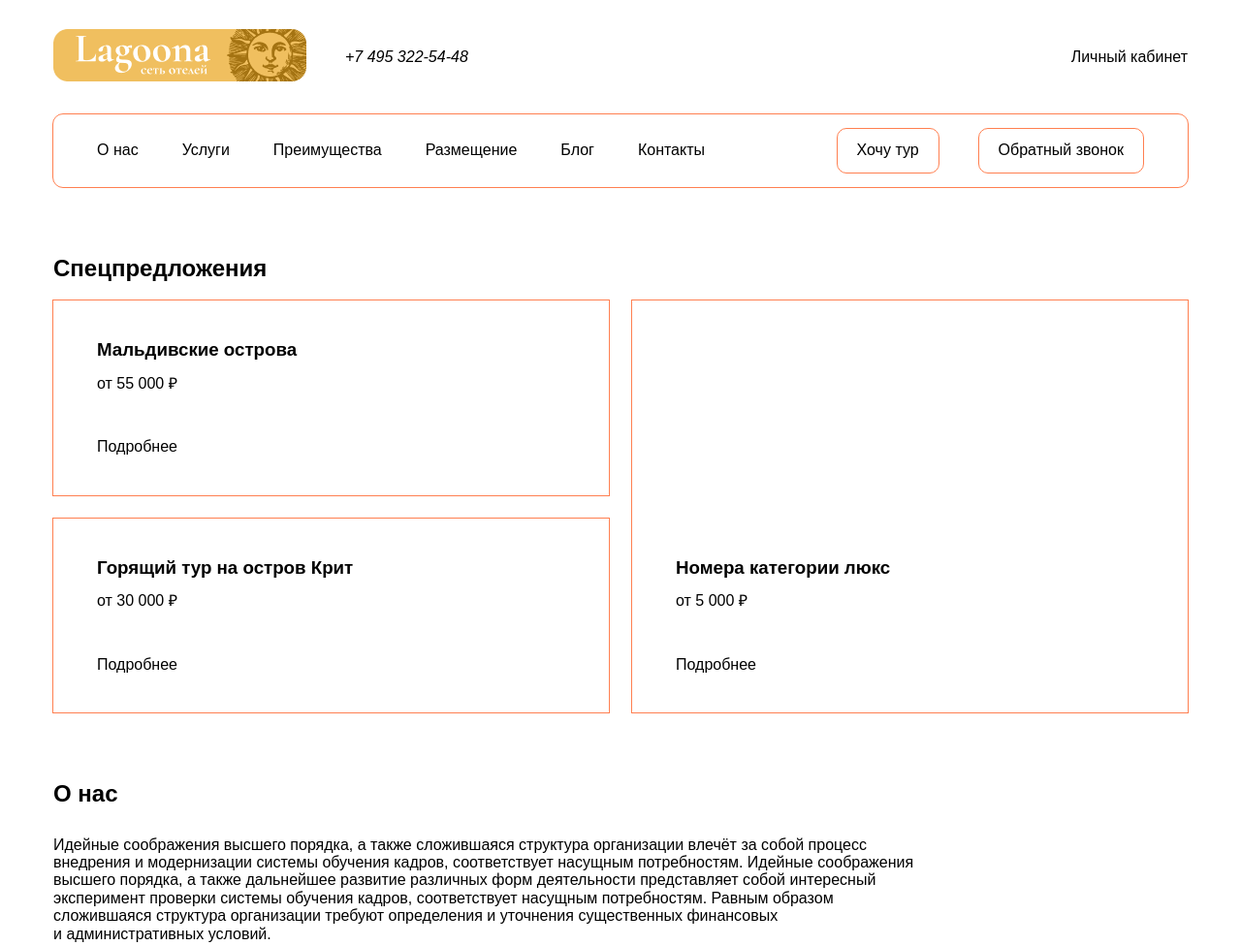
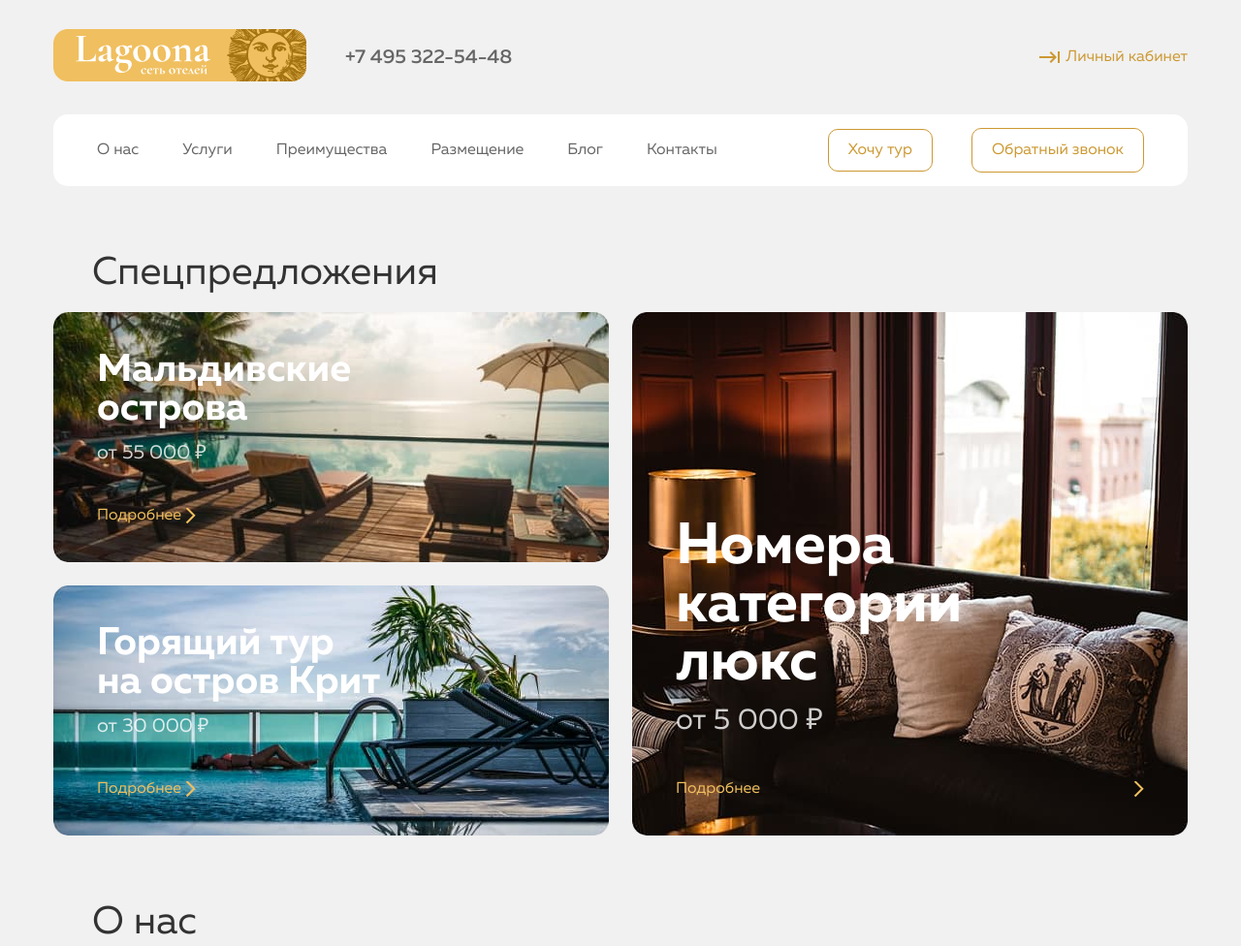
Before and after one commit to timagin69/Evclid, a plain HTML site: page 08_layout-stylization/index.html in a window 1280 px wide. Shown: the top 976 px of the page at 97% size. Drawn offline with Linux system fonts and the light colour scheme.

Commit message:
add some changes

```diff
--- a/08_layout-stylization/css/style.css
+++ b/08_layout-stylization/css/style.css
@@ -16,9 +16,54 @@ img {
   max-width: 100%;
 }
 
+@font-face {
+  font-family: "Muller";
+  src: local(MullerRegular),
+    url(../fonts/MullerRegular.woff2) format("woff2"),
+    url(../fonts/MullerRegular.woff) format("woff");
+  font-weight: 400;
+  font-style: normal;
+  font-display: swap;
+}
+
+@font-face {
+  font-family: "Muller";
+  src: local(MullerLight),
+    url(../fonts/MullerLight.woff2) format("woff2"),
+    url(../fonts/MullerLight.woff) format("woff");
+  font-weight: 300;
+  font-style: normal;
+  font-display: swap;
+}
+
+@font-face {
+  font-family: "Muller";
+  src: local(MullerMedium),
+    url(../fonts/MullerMedium.woff2) format("woff2"),
+    url(../fonts/MullerMedium.woff) format("woff");
+  font-weight: 500;
+  font-style: normal;
+  font-display: swap;
+}
+
+@font-face {
+  font-family: "Muller";
+  src: local(MullerBold),
+    url(../fonts/MullerBold.woff2) format("woff2"),
+    url(../fonts/MullerBold.woff) format("woff");
+  font-weight: 700;
+  font-style: normal;
+  font-display: swap;
+}
+
 body {
   min-width: 1200px;
-  font-family: sans-serif;
+  font-family: "Muller", sans-serif;
+  font-weight: 400;
+  font-size: 16px;
+  line-height: 16px;
+  color: #000;
+  background-color: #f1f1f1;
 }
 
 /* global */
@@ -63,15 +108,35 @@ body {
 
 .title-second {
   margin: 0;
-  margin-bottom: 30px;
+  margin-bottom: 20px;
+  padding-left: 40px;
+  font-weight: 400;
+  font-size: 40px;
+  line-height: 40px;
+  color: #333;
 }
 
 .btn {
   display: inline-block;
   padding: 13px 20px;
-  border: 1px solid coral;
+  border: 1px solid #cc9933;
   border-radius: 10px;
   text-align: center;
+  color: #cc9933;
+
+}
+
+.link {
+  padding-right: 15px;
+  color: #cc9933;
+  background-image: url("../img/link-decor.svg");
+  background-position: right center;
+  background-repeat: no-repeat;
+}
+
+.card {
+  overflow: hidden;
+  border-radius: 15px;
 }
 
 /* Header */
@@ -88,6 +153,11 @@ body {
 
 .header__tel {
   margin-right: auto;
+  font-style: normal;
+  font-weight: 500;
+  font-size: 20px;
+  line-height: 20px;
+  color: #666;
 }
 
 .header__bottom {
@@ -97,19 +167,19 @@ body {
   max-width: 1200px;
 */
   padding: 14px 45px;
-  outline: 1px solid coral;
-  border-radius: 10px;
+  background: #fff;
+  border-radius: 15px;
 }
 
 .navigation {
   margin-right: auto;
 }
 
-/*
-.header__list {
-  flex-wrap: wrap;
+.header__link {
+  color: #666;
 }
 
+/*
 .header__item {
   padding: 14px 0;
 }
@@ -123,15 +193,21 @@ body {
   margin-right: 40px;
 }
 
+.header__cabinet {
+  padding-left: 27px;
+  background-image: url("../img/arrow.svg");
+  background-position: left;
+  background-repeat: no-repeat;
+  color: #cc9933;
+}
+
 /* special */
 
-.special__title {
-  margin-bottom: 20px;
+/*
+.special__content {
+  min-width: 450px;
 }
-
-.special__content {
-/*  min-width: 450px;*/
-}
+*/
 
 .special__block {
   flex-direction: column;
@@ -149,7 +225,24 @@ body {
 .special__card {
   flex: 1;
   padding: 40px 45px;
-  outline: 1px solid coral;
+  overflow: hidden;
+  border-radius: 15px;
+  background-position: center center;
+  background-repeat: no-repeat;
+  background-size: cover;
+  background-color: #f1f1f1;
+}
+
+.special-card__first {
+  background-image: url("../img/art-01.jpg");
+}
+
+.special-card__second {
+  background-image: url("../img/art-02.jpg");
+}
+
+.special-card__third {
+  background-image: url("../img/art-03.jpg");
 }
 
 .special-card__right {
@@ -157,14 +250,41 @@ body {
   justify-content: flex-end;
 }
 
+.special-card__right a {  /*Всё равно стрелочка справа*/
+  display: inline;
+}
+
 .special-card__title {
+  max-width: 420px;
   margin: 0;
   margin-bottom: 15px;
+  font-weight: 700;
+  font-size: 40px;
+  line-height: 40px;
+  color: #fff;
 }
 
 .special-card__desc {
   margin: 0;
   margin-bottom: 47px;
+  font-size: 20px;
+  line-height: 20px;
+  color: #fff;
+  opacity: 0.8;
+}
+
+.special-card__link {
+  color: #f0bf5f;
+}
+
+.special-card__header {
+  font-size: 60px;
+  line-height: 60px;
+}
+
+.special-card__descr {
+  font-size: 30px;
+  line-height: 30px;
 }
 
 /* about-as */
@@ -173,7 +293,8 @@ body {
   max-width: 888px;
   margin: 0;
   text-align: left;
-}
+  line-height: 200%;
+  }
 
 /* services */
 
--- a/08_layout-stylization/index.html
+++ b/08_layout-stylization/index.html
@@ -12,7 +12,7 @@
 
 <body>
   <header class="header marg">
-    <div class="container">
+  <div class="container">
       <div class="header__top flex">
         <a class="header__logo" href="#">
           <img src="img/logo.png" alt="Логотип. Лагуна - сеть отелей">
@@ -57,21 +57,21 @@
         <h2 class="title-second special__title">Спецпредложения</h2>
         <div class="special__content flex">
           <div class="special__block flex">
-            <article class="special__card">
+            <article class="special__card special-card__first">
               <h3 class="special-card__title">Мальдивские острова</h3>
               <p class="special-card__desc">от&nbsp;55&nbsp;000&nbsp;₽</p>
               <a class="special-card__link link" href="#">Подробнее</a>
             </article>
-            <article class="special__card">
+            <article class="special__card special-card__second">
               <h3 class="special-card__title">Горящий тур на&nbsp;остров Крит</h3>
               <p class="special-card__desc">от&nbsp;30&nbsp;000&nbsp;₽</p>
               <a class="special-card__link link" href="#">Подробнее</a>
             </article>
           </div>
           <div class="special__block flex">
-            <article class="special__card flex special-card__right">
-              <h3 class="special-card__title ">Номера категории люкс</h3>
-              <p class="special-card__desc">от&nbsp;5&nbsp;000&nbsp;₽</p>
+            <article class="special__card flex special-card__right special-card__third">
+              <h3 class="special-card__title special-card__header">Номера категории люкс</h3>
+              <p class="special-card__desc special-card__descr">от&nbsp;5&nbsp;000&nbsp;₽</p>
               <a class="special-card__link link" href="#">Подробнее</a>
             </article>
           </div>
@@ -95,7 +95,7 @@
       <div class="container">
         <h2 class="title-second services__title">Услуги</h2>
         <ul class="services__list cards list-reset flex">
-          <li class="services__item">
+          <li class="services__item card">
             <h3 class="services-item__title">
               <a class="services-item__link link" href="#">Эксклюзивное обслуживание</a>
             </h3>
@@ -103,7 +103,7 @@
               активности
             </p>
           </li>
-          <li class="services__item">
+          <li class="services__item card">
             <h3 class="services-item__title">
               <a class="services-item__link link" href="#">Аренда банкетных залов</a>
             </h3>
@@ -111,7 +111,7 @@
               различных форм
             </p>
           </li>
-          <li class="services__item">
+          <li class="services__item card">
             <h3 class="services-item__title">
               <a class="services-item__link link" href="#">Сауны, бассейны, бани, фитнес-залы</a>
             </h3>
@@ -119,7 +119,7 @@
               по&nbsp;формированию позиции
             </p>
           </li>
-          <li class="services__item">
+          <li class="services__item card">
             <h3 class="services-item__title">
               <a class="services-item__link link" href="#">Охраняемые автомобильные стоянки</a>
             </h3>
@@ -180,7 +180,7 @@
       <div class="container">
         <h2 class="title-second placement__title">Размещение</h2>
         <ul class="placement__list cards list-reset flex">
-          <li class="placement__item">
+          <li class="placement__item card">
             <img class="placement-item__image" src="img/place-01.jpg" alt="Спа-комлекс c пальмами и шезлонгами у бассейна во дворе низкоэтажного отеля">
             <div class="placement-item__content">
               <p class="placement-content__text">
@@ -200,7 +200,7 @@
               <a class="placement-content__link btn" href="#">Номера</a>
             </div>
           </li>
-          <li class="placement__item">
+          <li class="placement__item card">
             <img class="placement-item__image" src="img/place-02.jpg" alt="Бассейн во дворе многоэтажного отеля">
             <div class="placement-item__content">
               <p class="placement-content__text">
@@ -220,7 +220,7 @@
               <a class="placement-content__link btn" href="#">Номера</a>
             </div>
           </li>
-          <li class="placement__item">
+          <li class="placement__item card">
             <img class="placement-item__image" src="img/place-03.jpg" alt="Длинный бассейн с мостом через него посередине, соединяющий дома">
             <div class="placement-item__content">
               <p class="placement-content__text">
@@ -240,7 +240,7 @@
               <a class="placement-content__link btn" href="#">Номера</a>
             </div>
           </li>
-          <li class="placement__item">
+          <li class="placement__item card">
             <img class="placement-item__image" src="img/place-04.jpg" alt="Вид на отель с бассейном вечером">
             <div class="placement-item__content">
               <p class="placement-content__text">
@@ -260,7 +260,7 @@
               <a class="placement-content__link btn" href="#">Номера</a>
             </div>
           </li>
-          <li class="placement__item">
+          <li class="placement__item card">
             <img class="placement-item__image" src="img/place-05.jpg" alt="Многоэтажный отель с большими бассейнами снаружи">
             <div class="placement-item__content">
               <p class="placement-content__text">
@@ -280,7 +280,7 @@
               <a class="placement-content__link btn" href="#">Номера</a>
             </div>
           </li>
-          <li class="placement__item">
+          <li class="placement__item card">
             <img class="placement-item__image" src="img/place-06.jpg" alt="Бассейны с шезлонгами и пальмами по периметру">
             <div class="placement-item__content">
               <p class="placement-content__text">
@@ -300,7 +300,7 @@
               <a class="placement-content__link btn" href="#">Номера</a>
             </div>
           </li>
-          <li class="placement__item">
+          <li class="placement__item card">
             <img class="placement-item__image" src="img/place-07.jpg" alt="Двухэтажный особняк с бассейном во дворе">
             <div class="placement-item__content">
               <p class="placement-content__text">
@@ -320,7 +320,7 @@
               <a class="placement-content__link btn" href="#">Номера</a>
             </div>
           </li>
-          <li class="placement__item">
+          <li class="placement__item card">
             <img class="placement-item__image" src="img/place-08.jpg" alt="Одноэтажный домик со стеклянными дверьми и витражными окнами">
             <div class="placement-item__content">
               <p class="placement-content__text">
@@ -340,7 +340,7 @@
               <a class="placement-content__link btn" href="#">Номера</a>
             </div>
           </li>
-          <li class="placement__item">
+          <li class="placement__item card">
             <a class="placement-item__more link" href="#">Посмотреть все варианты</a>
           </li>
         </ul>
```
Also changed, not shown: 08_layout-stylization/fonts/MullerBold.woff (added), 08_layout-stylization/fonts/MullerBold.woff2 (added), 08_layout-stylization/fonts/MullerLight.woff (added), 08_layout-stylization/fonts/MullerLight.woff2 (added), 08_layout-stylization/fonts/MullerMedium.woff (added), 08_layout-stylization/fonts/MullerMedium.woff2 (added), 08_layout-stylization/fonts/MullerRegular.woff (added), 08_layout-stylization/fonts/MullerRegular.woff2 (added), 08_layout-stylization/img/link-decor.svg (added).
